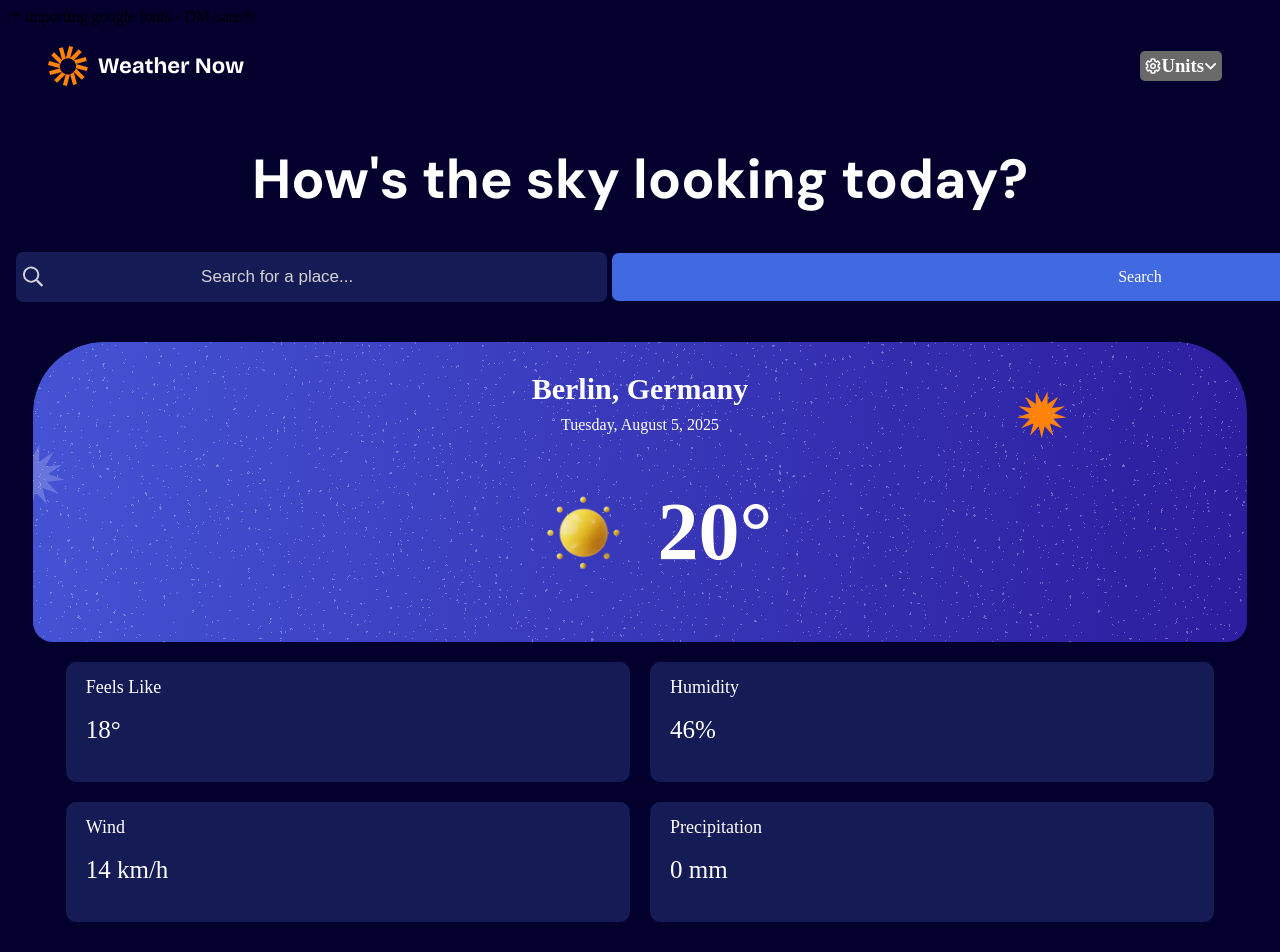
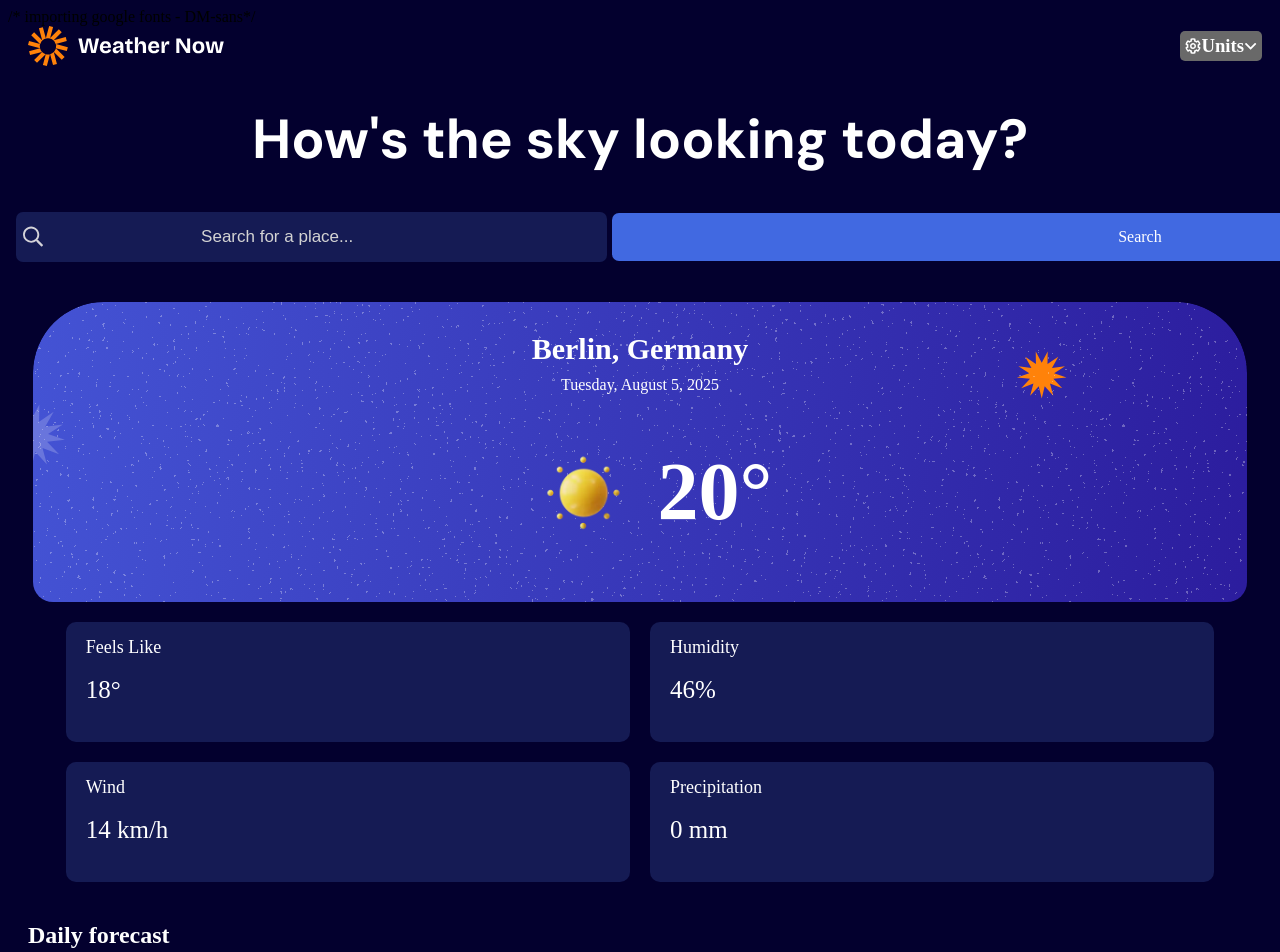
Before and after one commit to Ibraaahyyym/weather-app-FM30-Hackathon, a plain HTML site: page index.html in a window 1280 px wide. Shown: the top 952 px of the page. Drawn offline with Linux system fonts and the light colour scheme; files whose address does not match are found by name.

Commit message:
Update index.html

```diff
--- a/index.html
+++ b/index.html
@@ -35,7 +35,8 @@
         display: flex;
         justify-content: space-between;
         align-items: center;
-        padding: 20px 40px;
+        margin-left: 20px;
+        margin-right: auto;
         background-color: #03002e; /*#151B54*/
       }
       .left {
```
